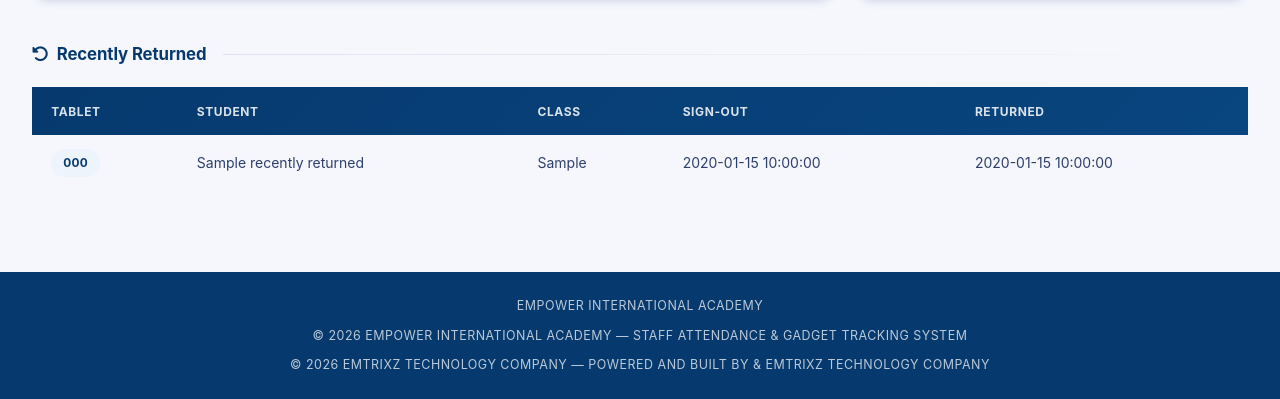
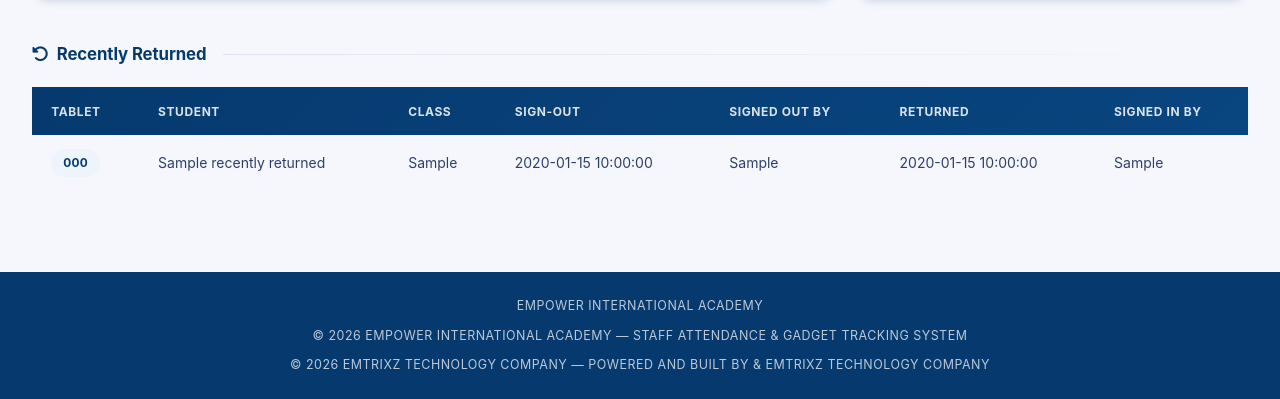
Before and after one commit to empowerinternationalacademy21-jpg/Empower-Staff-Attendence-And-Gadget-Tracking-System, a Flask app: template templates/dashboard.html in a window 1280 px wide. Shown: the part 1643-2042 px from the top of the page. Run offline with Flask 3, Linux system fonts and the light colour scheme; the template is opened without the code that fills it: most values are stand-ins (such as "Sample title", 1, 10 or a date in 2020).

Commit message:
Add 'Signed Out By' and 'Signed In By' columns

```diff
--- a/templates/dashboard.html
+++ b/templates/dashboard.html
@@ -82,6 +82,7 @@
       <i class="fas fa-tablet-alt"></i>
       <strong>{{ tx['tab_code'] }}</strong> — Borrowed by <strong>{{ tx['student_name'] }}</strong>
       ({{ tx['student_class'] }}) — Expected: {{ tx['expected_return_time']|fmt_dt_time }}
+      {% if tx['signed_out_by'] %}— Signed out by <strong>{{ tx['signed_out_by'] }}</strong>{% endif %}
     </div>
     {% endfor %}
   </div>
@@ -151,7 +152,7 @@
   <table class="data-table">
     <thead>
       <tr>
-        <th>Tablet</th><th>Student</th><th>Class</th><th>Sign-Out</th><th>Returned</th>
+        <th>Tablet</th><th>Student</th><th>Class</th><th>Sign-Out</th><th>Signed Out By</th><th>Returned</th><th>Signed In By</th>
       </tr>
     </thead>
     <tbody>
@@ -161,7 +162,9 @@
         <td>{{ tx.student_name }}</td>
         <td>{{ tx.student_class }}</td>
         <td>{{ tx['sign_out_time']|fmt_dt }}</td>
+        <td>{{ tx['signed_out_by'] or '—' }}</td>
         <td>{{ tx['sign_back_time']|fmt_dt }}</td>
+        <td>{{ tx['signed_back_by'] or '—' }}</td>
       </tr>
       {% endfor %}
     </tbody>
```
